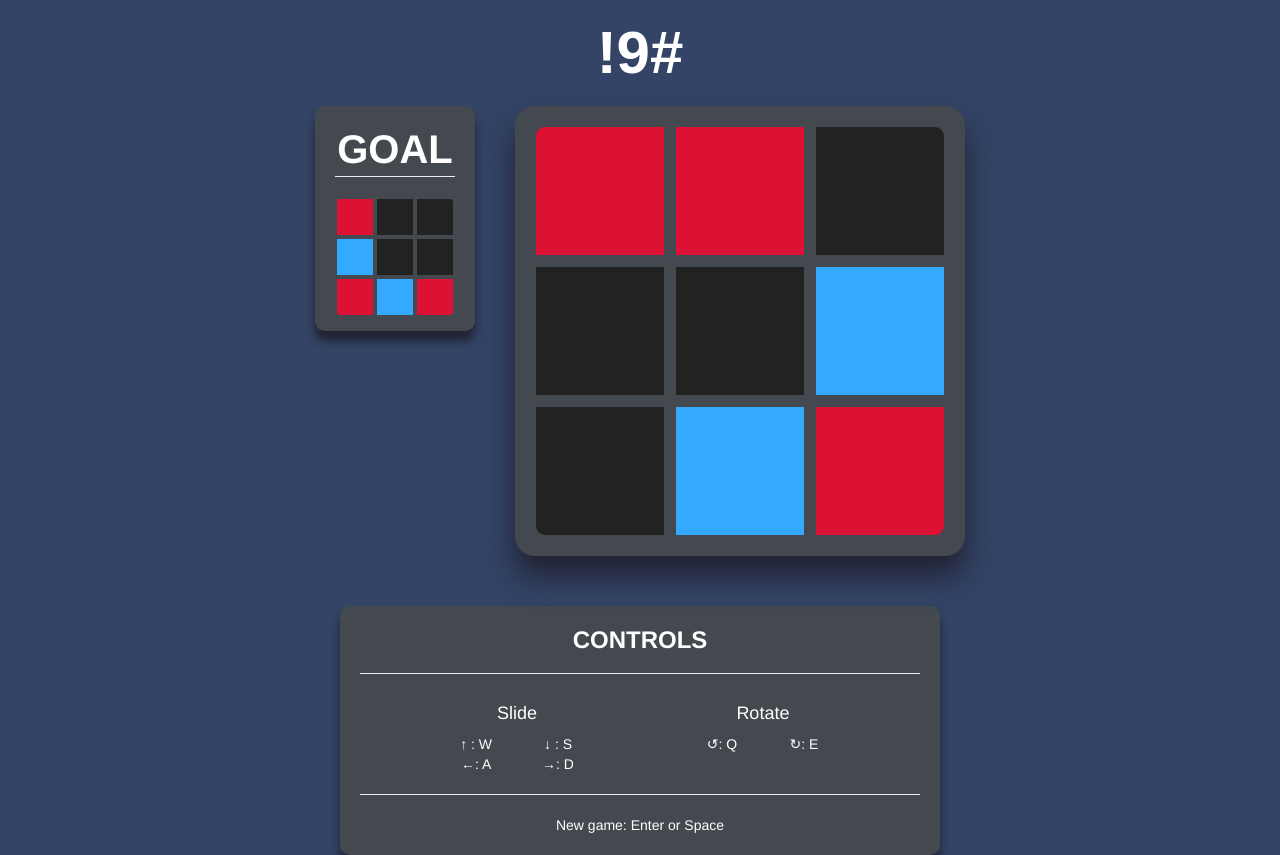
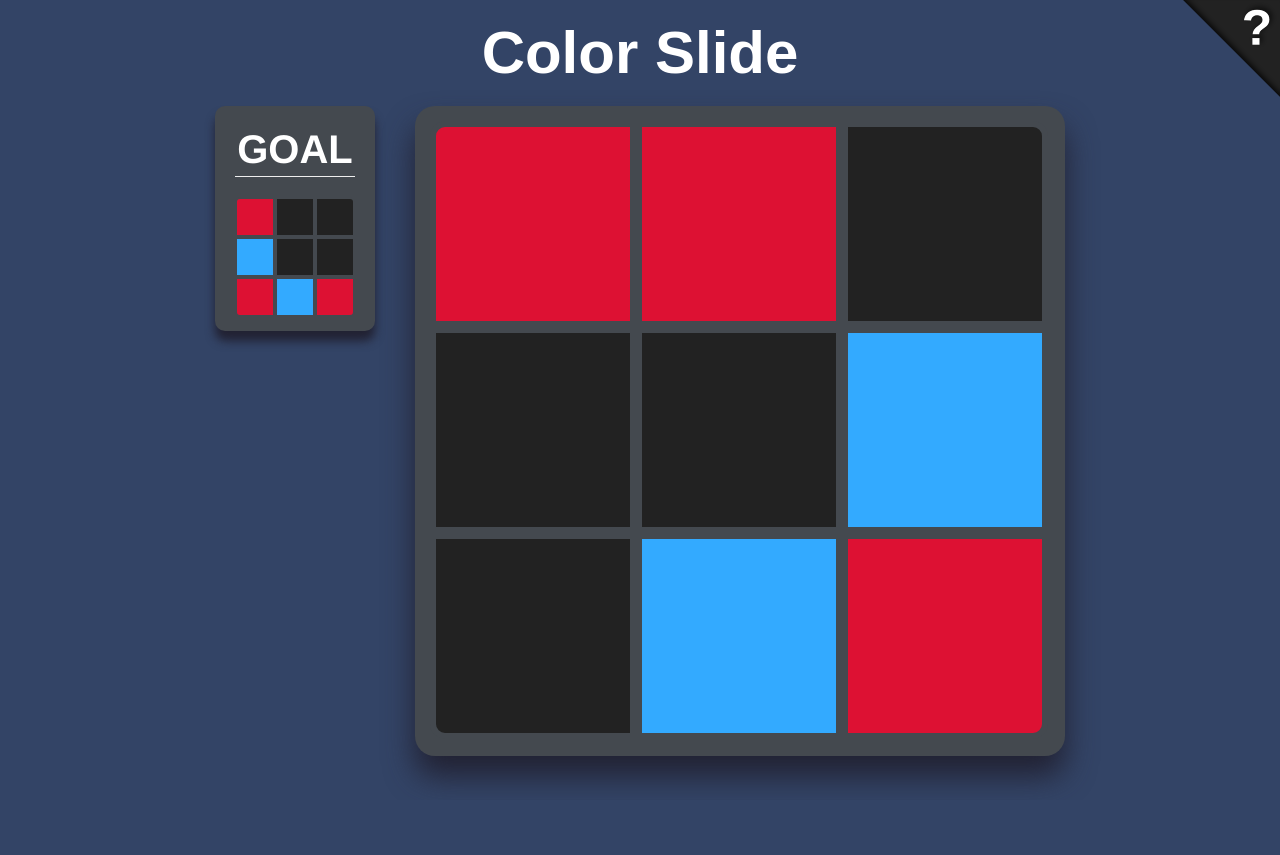
Before and after one commit to micahyoung324/Color-Slide, a plain HTML site: page index.html in a window 1280 px wide. After the commit the page ends 800 px from the top, so only its background shows below. Drawn offline with nearby package versions, Linux system fonts and the light colour scheme.

Commit message:
Huge update!
Clean up the webpage and added new page to display control and how to play info.

```diff
--- a/index.html
+++ b/index.html
@@ -4,7 +4,7 @@
 <head>
 	<meta charset="utf-8">
 
-	<title>!9#</title>
+	<title>Color Slide</title>
 	<link rel="shortcut icon" href="favicon.ico" />
 	<meta name="Micah Wood" content="!9#">
 	<link rel="stylesheet" href="https://maxcdn.bootstrapcdn.com/bootstrap/3.3.7/css/bootstrap.min.css">
@@ -14,7 +14,13 @@
 </head>
 
 <body>
-	<h1 id="title" class="text-center">!9#</h1>
+	<h1 id="title" class="text-center">Color Slide</h1>
+
+	<div style="position:relative; min-width: 500px">
+		<a href="help.html">
+ 			<img src="question.png" style="position: fixed; right:0; top:0" />
+ 		</a>
+	</div>
 
 	<div id="gameContainer">
 		<div id="goal-wrapper">
@@ -47,39 +53,5 @@
 			<div id="cell9" class="col-md-4" style="background-color:#222;"></div>
 		</div>
 	</div>
-
-	<div id="instruction">
-		<h3 class="text-center">CONTROLS</h3>
-		<hr>
-		<div class="row">
-			<div class="col-md-1"></div>
-			<div class="col-md-5">
-				<h4 class="text-center">Slide</h4>
-				<div class="row">
-					<div class="col-md-2"></div>
-					<div class="col-md-4 text-center">&uparrow; : W</div>
-					<div class="col-md-4 text-center">&downarrow; : S</div>
-				</div>
-				<div class="row">
-					<div class="col-md-2"></div>
-					<div class="col-md-4 text-center">&leftarrow;: A</div>
-					<div class="col-md-4 text-center">&rightarrow;: D</div>
-				</div>
-			</div>
-			<div class="col-md-5">
-				<h4 class="text-center">Rotate</h4>
-				<div class="row">
-					<div class="col-md-2"></div>
-					<div class="col-md-4 text-center">&circlearrowleft;: Q</div>
-					<div class="col-md-4 text-center">&circlearrowright;: E</div>
-				</div>
-			</div>
-		</div>
-		<hr>
-		<div class="text-center">
-			New game: Enter or Space
-		</div>
-	</div>
-
 </body>
 </html>
--- a/main.css
+++ b/main.css
@@ -11,8 +11,8 @@ body {
 }
 
 #gameContainer {
-	width: 650px;
-	height: 500px;
+	width: 850px;
+	height: 600px;
 	margin-left: auto;
 	margin-right: auto;
 }
@@ -49,8 +49,8 @@ body {
 	float: right;
 	background-color: #44494F;
 	border-radius: 20px;
-	width: 450px;
-	height: 450px;
+	width: 650px;
+	height: 650px;
 	padding: 15px;
 	box-shadow: 0 20px 30px #223;
 }
@@ -63,23 +63,27 @@ body {
 	bottom: 0;
 }
 
-#instruction {
+.info {
 	background-color: #44494F;
 	border-radius: 10px;
-	margin: 0 auto;
+	margin: 20px auto;
 	padding: 1px 20px 20px;
 	width: 600px;
 	box-shadow: 0 10px 10px #223;
 	color: white;
 }
 
-#instruction h3 {
+.info h3 {
 	font-weight: bold;
 }
 
+.info p {
+	text-indent: 2em;
+}
+
 [id^=cell] {
-	width: 140px;
-	height: 140px;
+	width: 206px;
+	height: 206px;
 	float: left;
 	border: 6px #44494F solid;
 }
```
Also changed, not shown: help.html (added, +80 -0 lines), goback.png (added), question.png (added).
